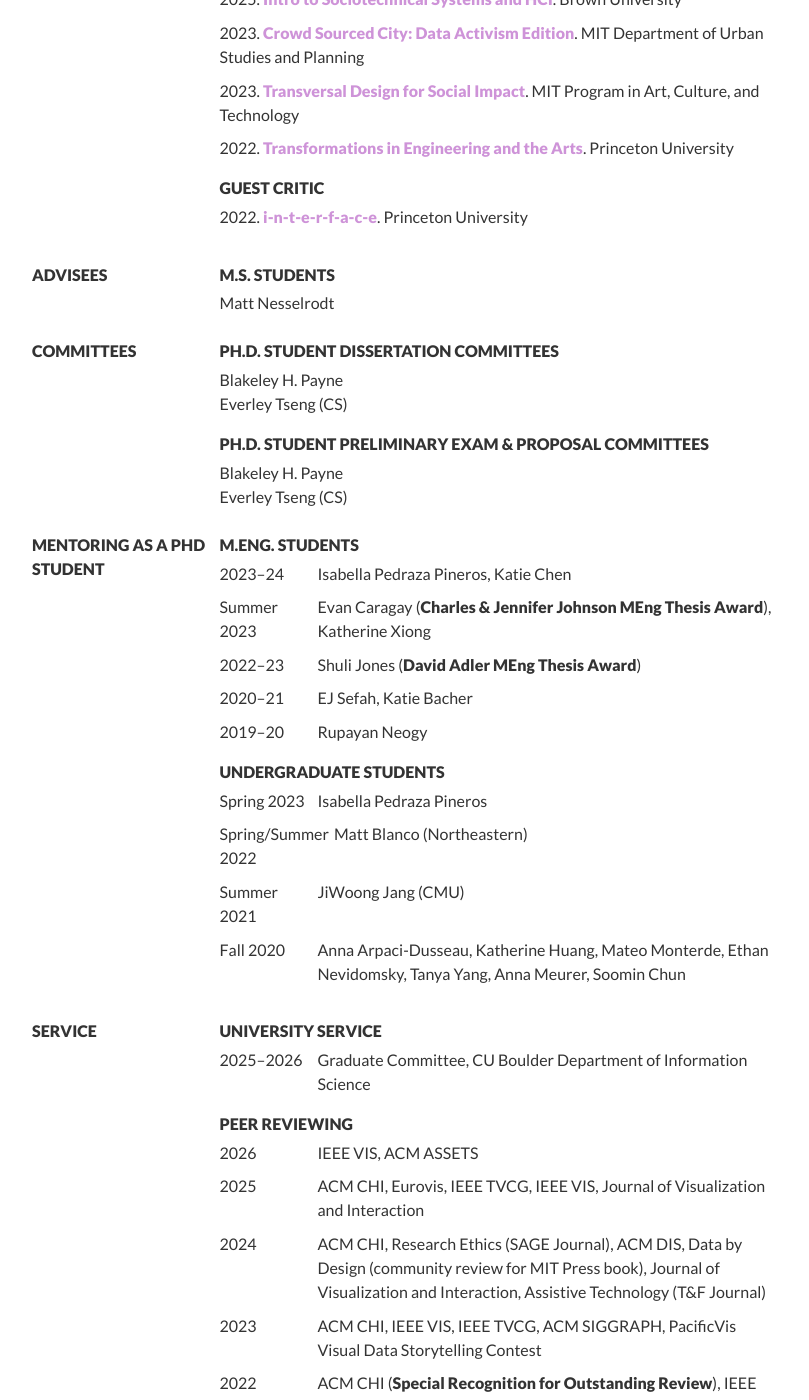
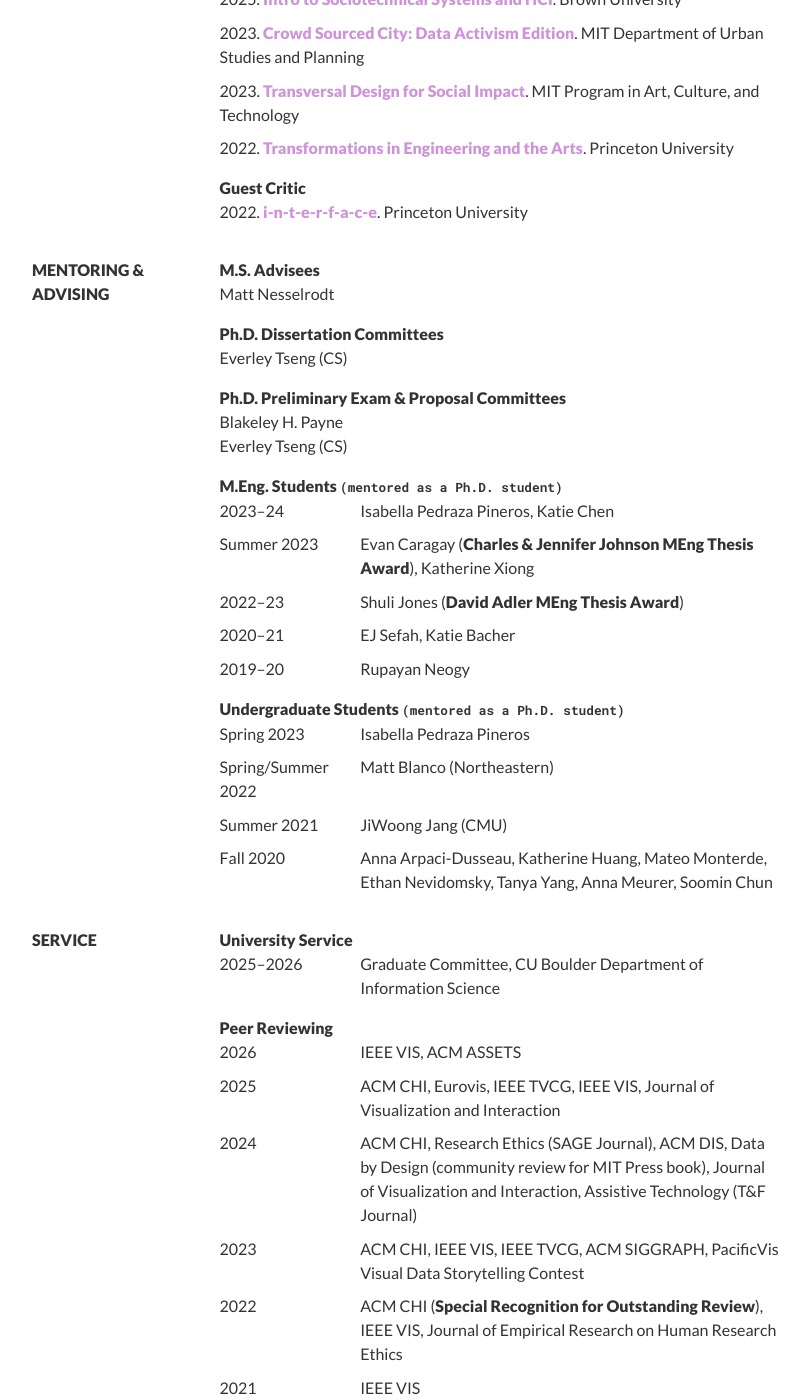
Before and after one commit to jonathanzong/jonathanzong.com, a Jekyll site: the page built from cv.html, in a window 1280 px wide and 1400 px high, scrolled down 7438 px. Shown: the whole window, without its empty margins (233-1042 px from the left). Built offline with Jekyll 4.4.1, drawn with Linux system fonts in a browser that asks for light colours; nearby versions of some CDN libraries; some of the changed text lies outside the part shown.

Commit message:
cv update

```diff
--- a/cv.html
+++ b/cv.html
@@ -22,60 +22,24 @@
       <h2>Education</h2>
     </div>
     <div class="col-print-9">
+      {% for school in site.data.cv.education %}
       <div class="entry">
-        <h3>Massachusetts Institute of Technology</h3>
+        <h3>{{ school.institution }}</h3>
 
+        {% for entry in school.entries %}
         <div style="display:flex">
           <div class="col-print-3">
-            2018–2024
+            {{ entry.period }}
           </div>
           <div class="col-print-9">
-            <div>Ph.D. Electrical Engineering & Computer Science</div>
-            <div>Minor in Science, Technology, and Society</div>
-            <div class="meta-text">Advisor: Arvind Satyanarayan</div>
+            {% for item in entry.items %}
+              <div{% if item.meta %} class="meta-text"{% endif %}>{{ item.text }}</div>
+            {% endfor %}
           </div>
         </div>
-
-        <div style="display:flex">
-          <div class="col-print-3">
-            2018–2020
+        {% endfor %}
       </div>
-          <div class="col-print-9">
-            S.M. Electrical Engineering & Computer Science
-          </div>
-        </div>
-      </div>
-
-
-      <div class="entry">
-        <h3>Princeton University</h3>
-
-        <div style="display:flex">
-          <div class="col-print-3">
-            2014–2018
-          </div>
-          <div class="col-print-9">
-            <div>B.S.E. Computer Science</div>
-            <div class="meta-text">Advisor: J. Nathan Matias</div>
-            <div>Certificate in Visual Arts</div>
-            <div class="meta-text">Advisor: David Reinfurt</div>
-          </div>
-        </div>
-      </div>
-
-
-      <div class="entry">
-        <h3>University of Oxford</h3>
-
-        <div style="display:flex">
-          <div class="col-print-3">
-            Spring 2017
-          </div>
-          <div class="col-print-9">
-            <div>Visiting Student</div>
-          </div>
-        </div>
-      </div>
+      {% endfor %}
     </div>
 </section>
 
@@ -129,7 +93,7 @@
           </div>
           <div class="col-print-9">
             {% for award in site.data.cv.awards[year] %}
-              <h3>{{award.title}}</h3>
+              <div>{{award.title}}</div>
             {% endfor %}
           </div>
         </div>
@@ -146,28 +110,28 @@
     <h2>Publications</h2>
   </div>
   <div class="col-print-9">
-    <h2>Peer-Reviewed Publications</h2>
+    <h3>Peer-Reviewed Publications</h3>
     {% for pub in site.data.cv.publications.pubs %}
       <div class="entry">
         {{pub.year}}. {% if pub.url %}<a class="paper-title" href="{{pub.url}}">{{pub.title}}</a>{% else %}<span class="paper-title">{{pub.title}}</span>{% endif %}. <span class="paper-authors">{{pub.authors}}</span>. {% if pub.venue %}<span class="paper-venue">{{pub.venue}}</span>.{% endif %} {% if pub.award %}<span class="paper-award">{{pub.award}}</span>{% endif %}
       </div>
     {% endfor %}
 
-    <h2>Edited Publications</h2>
+    <h3>Edited Publications</h3>
     {% for pub in site.data.cv.publications.magazines %}
       <div class="entry">
         {{pub.year}}. {% if pub.url %}<a class="paper-title" href="{{pub.url}}">{{pub.title}}</a>{% else %}<span class="paper-title">{{pub.title}}</span>{% endif %}. <span class="paper-authors">{{pub.authors}}</span>. {% if pub.venue %}<span class="paper-venue">{{pub.venue}}</span>.{% endif %}
       </div>
     {% endfor %}
 
-    <h2>Workshops, Conferences, Posters, and Demos</h2>
+    <h3>Workshops, Conferences, Posters, and Demos</h3>
     {% for pub in site.data.cv.publications.wopodemo %}
       <div class="entry">
         {{pub.year}}. {% if pub.url %}<a class="paper-title" href="{{pub.url}}">{{pub.title}}</a>{% else %}<span class="paper-title">{{pub.title}}</span>{% endif %}. <span class="paper-authors">{{pub.authors}}</span>. {% if pub.venue %}<span class="paper-venue">{{pub.venue}}</span>.{% endif %} {% if pub.award %}<span class="paper-award">{{pub.award}}</span>{% endif %}
       </div>
     {% endfor %}
 
-    <h2>Theses</h2>
+    <h3>Theses</h3>
     {% for pub in site.data.cv.publications.thesis %}
       <div class="entry">
         {{pub.year}}. {% if pub.url %}<a class="paper-title" href="{{pub.url}}">{{pub.title}}</a>{% else %}<span class="paper-title">{{pub.title}}</span>{% endif %}. {% if pub.venue %}<span class="paper-venue">{{pub.venue}}</span>.{% endif %}
@@ -182,7 +146,7 @@
     <h2>Talks & Presentations</h2>
   </div>
   <div class="col-print-9">
-    <h2>Invited Talks</h2>
+    <h3>Invited Talks</h3>
     {% for talk in site.data.cv.talks.invited %}
       <div class="entry">
         {% if talk.url %}<a class="paper-title" href="{{talk.url}}">{{talk.title}}</a>{% else %}<span class="paper-title">{{talk.title}}</span>{% endif %}
@@ -192,7 +156,7 @@
       </div>
     {% endfor %}
 
-    <h2>Conference Talks and Panels</h2>
+    <h3>Conference Talks and Panels</h3>
     {% for talk in site.data.cv.talks.conference %}
       <div class="entry">
         {% if talk.url %}<a class="paper-title" href="{{talk.url}}">{{talk.title}}</a>{% else %}<span class="paper-title">{{talk.title}}</span>{% endif %}
@@ -202,7 +166,7 @@
       </div>
     {% endfor %}
 
-    <h2>Invited Seminar Participation</h2>
+    <h3>Invited Seminar Participation</h3>
     {% for talk in site.data.cv.talks.seminar %}
       <div class="entry">
         {% if talk.url %}<a class="paper-title" href="{{talk.url}}">{{talk.title}}</a>{% else %}<span class="paper-title">{{talk.title}}</span>{% endif %}
@@ -220,28 +184,28 @@
     <h2>Public Scholarship</h2>
   </div>
   <div class="col-print-9">
-    <h2>Op-Eds</h2>
+    <h3>Op-Eds</h3>
     {% for pub in site.data.cv.public_scholarship.opeds %}
       <div class="entry">
         {{pub.year}}. {% if pub.url %}<a class="paper-title" href="{{pub.url}}">{{pub.title}}</a>{% else %}<span class="paper-title">{{pub.title}}</span>{% endif %}. <span class="paper-authors">{{pub.authors}}</span>. {% if pub.venue %}<span class="paper-venue">{{pub.venue}}</span>.{% endif %}
       </div>
     {% endfor %}
 
-    <h2>Conversations</h2>
+    <h3>Conversations</h3>
     {% for pub in site.data.cv.public_scholarship.conversations %}
       <div class="entry">
         {{pub.year}}. {% if pub.url %}<a class="paper-title" href="{{pub.url}}">{{pub.title}}</a>{% else %}<span class="paper-title">{{pub.title}}</span>{% endif %}. {% if pub.authors %}<span class="paper-authors">{{pub.authors}}</span>.{% endif %} {% if pub.venue %}<span class="paper-venue">{{pub.venue}}</span>.{% endif %}
       </div>
     {% endfor %}
 
-    <h2>Data Journalism</h2>
+    <h3>Data Journalism</h3>
     {% for pub in site.data.cv.public_scholarship.datajourn %}
       <div class="entry">
         {{pub.year}}. {% if pub.url %}<a class="paper-title" href="{{pub.url}}">{{pub.title}}</a>{% else %}<span class="paper-title">{{pub.title}}</span>{% endif %}. <span class="paper-authors">{{pub.authors}}</span>. {% if pub.venue %}<span class="paper-venue">{{pub.venue}}</span>.{% endif %}
       </div>
     {% endfor %}
 
-    <h2>Policy Engagement</h2>
+    <h3>Policy Engagement</h3>
     {% for pub in site.data.cv.public_scholarship.policy %}
       <div class="entry">
         {{pub.year}}. {% if pub.url %}<a class="paper-title" href="{{pub.url}}">{{pub.title}}</a>{% else %}<span class="paper-title">{{pub.title}}</span>{% endif %}. <span class="paper-authors">{{pub.authors}}</span>. {% if pub.venue %}<span class="paper-venue">{{pub.venue}}</span>.{% endif %}
@@ -259,10 +223,10 @@
       {% assign year = entry[0] %}
       <div class="entry">
         <div style="display:flex">
-          <div class="col-print-2">
+          <div class="col-print-3">
             {{year}}
           </div>
-          <div class="col-print-10">
+          <div class="col-print-9">
             {% for pub in site.data.cv.exhibitions[year] %}
               <div>{% if pub.url %}<a class="paper-title" href="{{pub.url}}">{{pub.title}}</a>{% else %}<span class="paper-title">{{pub.title}}</span>{% endif %}. {% if pub.venue %}<span class="paper-venue">{{pub.venue}}</span>.{% endif %}</div>
             {% endfor %}
@@ -279,28 +243,22 @@
     <h2>Collections</h2>
   </div>
   <div class="col-print-9">
+    {% for entry in site.data.cv.collections %}
+      {% assign year = entry[0] %}
       <div class="entry">
         <div style="display:flex">
-        <div class="col-print-2">
-          2018
+          <div class="col-print-3">
+            {{year}}
           </div>
-        <div class="col-print-10">
-          <h3>Van Alan Clark, Jr. Library, School of the Museum of Fine Arts, Tufts University</h3>
-          <div class="meta-text"><a href="https://tufts-primo.hosted.exlibrisgroup.com/permalink/f/bnf7qa/01TUN_ALMA21205187020003851">Everyone Should</a></div>
+          <div class="col-print-9">
+            {% for item in site.data.cv.collections[year] %}
+              <h3>{{item.institution}}</h3>
+              <div class="meta-text">{% if item.url %}<a href="{{item.url}}">{{item.title}}</a>{% else %}{{item.title}}{% endif %}</div>
+            {% endfor %}
           </div>
         </div>
       </div>
-    <div class="entry">
-      <div style="display:flex">
-        <div class="col-print-2">
-          2016
-        </div>
-        <div class="col-print-10">
-          <h3>Graphic Arts Collection, Firestone Library, Princeton University</h3>
-          <div class="meta-text"><a href="https://graphicarts.princeton.edu/2016/05/20/nap-poems-published-by-the-letterpress-club/">Nap Poems</a></div>
-        </div>
-      </div>
-    </div>
+    {% endfor %}
   </div>
 </section>
 
@@ -309,43 +267,22 @@
     <h2>Art Book Fairs</h2>
   </div>
   <div class="col-print-9">
+    {% for entry in site.data.cv.art_book_fairs %}
+      {% assign year = entry[0] %}
       <div class="entry">
         <div style="display:flex">
-        <div class="col-print-2">
-          2019
+          <div class="col-print-3">
+            {{year}}
           </div>
-        <div class="col-print-10">
-          <h3>Tiny Tech Zines, Navel LA</h3>
-          <div class="meta-text">with Free Radicals</div>
+          <div class="col-print-9">
+            {% for item in site.data.cv.art_book_fairs[year] %}
+              <div class="paper-title">{{item.title}}</div>
+              {% if item.meta %}<div class="meta-text">{{item.meta}}</div>{% endif %}
+            {% endfor %}
           </div>
         </div>
       </div>
-    <div class="entry">
-      <div style="display:flex">
-        <div class="col-print-2">
-          2019
-        </div>
-        <div class="col-print-10">
-          <h3>Press Play, Pioneer Works</h3>
-          <div class="meta-text">with Tech Zine Fair</div>
-        </div>
-      </div>
-    </div>
-    <div class="entry">
-      <div style="display:flex">
-        <div class="col-print-2">
-          2018
-        </div>
-        <div class="col-print-10">
-          <h3>Odds and Ends, Yale University</h3>
-          <h3>Zine Soup 3.0: Makers Market, Chinatown Soup</h3>
-          <h3>NY Tech Zine Fair, School for Poetic Computation</h3>
-          <h3>Boston Art Book Fair, Boston Center for the Arts</h3>
-        </div>
-      </div>
-    </div>
-
-
+    {% endfor %}
   </div>
 </section>
 
@@ -354,7 +291,7 @@
     <h2>Teaching</h2>
   </div>
   <div class="col-print-9">
-    <h2>Instructor</h2>
+    <h3>Instructor</h3>
 
     {% for pub in site.data.cv.teaching.instructor %}
       <div class="entry">
@@ -363,7 +300,7 @@
       </div>
     {% endfor %}
 
-    <h2>Guest Lecturer / Speaker</h2>
+    <h3>Guest Lecturer / Speaker</h3>
 
     {% for pub in site.data.cv.teaching.guest %}
       <div class="entry">
@@ -372,7 +309,7 @@
       </div>
     {% endfor %}
 
-    <h2>Guest Critic</h2>
+    <h3>Guest Critic</h3>
 
     {% for pub in site.data.cv.teaching.critic %}
       <div class="entry">
@@ -386,60 +323,46 @@
 
 <section>
   <div class="col-print-3">
-    <h2>Advisees</h2>
+    <h2>Mentoring &amp; Advising</h2>
   </div>
   <div class="col-print-9">
-    <h2>M.S. Students</h2>
+    <h3>M.S. Advisees</h3>
     {% for name in site.data.cv.mentorship.advisees.ms %}
       <div>{{name}}</div>
     {% endfor %}
-  </div>
-</section>
 
-<section>
-  <div class="col-print-3">
-    <h2>Committees</h2>
-  </div>
-  <div class="col-print-9">
-    <h2>Ph.D. Student Dissertation Committees</h2>
+    <h3>Ph.D. Dissertation Committees</h3>
+    {% for name in site.data.cv.mentorship.committees.dissertation %}
+      <div>{{name}}</div>
+    {% endfor %}
+
+    <h3>Ph.D. Preliminary Exam &amp; Proposal Committees</h3>
     {% for name in site.data.cv.mentorship.committees.prelimOrProposal %}
       <div>{{name}}</div>
     {% endfor %}
 
-    <h2>Ph.D. Student Preliminary Exam & Proposal Committees</h2>
-    {% for name in site.data.cv.mentorship.committees.prelimOrProposal %}
-      <div>{{name}}</div>
-    {% endfor %}
-  </div>
-</section>
-
-<section>
-  <div class="col-print-3">
-    <h2>Mentoring as a PhD student</h2>
-  </div>
-  <div class="col-print-9">
-    <h2>M.Eng. Students</h2>
+    <h3>M.Eng. Students <span class="meta-text">(mentored as a Ph.D. student)</span></h3>
     {% for pub in site.data.cv.mentorship.asPhdStudent.meng %}
       <div class="entry">
         <div style="display:flex">
-          <div class="col-print-2">
+          <div class="col-print-3">
             {{pub.year}}
           </div>
-          <div class="col-print-10">
+          <div class="col-print-9">
             <div>{{pub.names}}</div>
           </div>
         </div>
       </div>
     {% endfor %}
 
-    <h2>Undergraduate Students</h2>
+    <h3>Undergraduate Students <span class="meta-text">(mentored as a Ph.D. student)</span></h3>
     {% for pub in site.data.cv.mentorship.asPhdStudent.undergrad %}
       <div class="entry">
         <div style="display:flex">
-          <div class="col-print-2">
+          <div class="col-print-3">
             {{pub.year}}
           </div>
-          <div class="col-print-10">
+          <div class="col-print-9">
             <div>{{pub.names}}</div>
           </div>
         </div>
@@ -453,28 +376,28 @@
     <h2>Service</h2>
   </div>
   <div class="col-print-9">
-    <h2>University Service</h2>
+    <h3>University Service</h3>
     {% for item in site.data.cv.service.university %}
       <div class="entry">
         <div style="display:flex">
-          <div class="col-print-2">
+          <div class="col-print-3">
             {{ item.years }}
           </div>
-          <div class="col-print-10">
+          <div class="col-print-9">
             <div>{{ item.activity }}</div>
           </div>
         </div>
       </div>
     {% endfor %}
 
-    <h2>Peer Reviewing</h2>
+    <h3>Peer Reviewing</h3>
     {% for item in site.data.cv.service.peer_reviewing %}
       <div class="entry">
         <div style="display:flex">
-          <div class="col-print-2">
+          <div class="col-print-3">
             {{ item.year }}
           </div>
-          <div class="col-print-10">
+          <div class="col-print-9">
             <div>
               {% for venue in item.venues %}
                 {% if venue.name %}
@@ -489,42 +412,42 @@
       </div>
     {% endfor %}
 
-    <h2>Other Academic Service</h2>
+    <h3>Other Academic Service</h3>
     {% for item in site.data.cv.service.academic %}
       <div class="entry">
         <div style="display:flex">
-          <div class="col-print-2">
+          <div class="col-print-3">
             {{ item.year }}
           </div>
-          <div class="col-print-10">
+          <div class="col-print-9">
             <div>{{ item.activities | join: ", " }}</div>
           </div>
         </div>
       </div>
     {% endfor %}
 
-    <h2>Event Organizing</h2>
+    <h3>Event Organizing</h3>
     {% for item in site.data.cv.service.event_organizing %}
       <div class="entry">
         <div style="display:flex">
-          <div class="col-print-2">
+          <div class="col-print-3">
             {{ item.year }}
           </div>
-          <div class="col-print-10">
+          <div class="col-print-9">
             <div>{{ item.events | join: ", " }}</div>
           </div>
         </div>
       </div>
     {% endfor %}
 
-    <h2>Community Building & Activism</h2>
+    <h3>Community Building & Activism</h3>
     {% for item in site.data.cv.service.community %}
       <div class="entry">
         <div style="display:flex">
-          <div class="col-print-2">
+          <div class="col-print-3">
             {{ item.year }}
           </div>
-          <div class="col-print-10">
+          <div class="col-print-9">
             <div>{{ item.organizations | join: ", " }}</div>
           </div>
         </div>
@@ -539,14 +462,14 @@
     <h2>Selected Press</h2>
   </div>
   <div class="col-print-9">
-    <h2>Featured</h2>
+    <h3>Featured</h3>
     {% for pub in site.data.cv.press.featured %}
       <div class="entry">
         {{pub.year}}. {% if pub.url %}<a class="paper-title" href="{{pub.url}}">{{pub.title}}</a>{% else %}<span class="paper-title">{{pub.title}}</span>{% endif %}. {% if pub.venue %}<span class="paper-venue">{{pub.venue}}</span>.{% endif %}
       </div>
     {% endfor %}
 
-    <h2>Quoted</h2>
+    <h3>Quoted</h3>
     {% for pub in site.data.cv.press.quoted %}
       <div class="entry">
         {{pub.year}}. {% if pub.url %}<a class="paper-title" href="{{pub.url}}">{{pub.title}}</a>{% else %}<span class="paper-title">{{pub.title}}</span>{% endif %}. {% if pub.venue %}<span class="paper-venue">{{pub.venue}}</span>.{% endif %}
--- a/stylesheets/cv.scss
+++ b/stylesheets/cv.scss
@@ -38,6 +38,10 @@
 h3 {
   font-size: inherit;
   line-height: inherit;
+
+  &:not(:first-child) {
+    margin-top: 1em;
+  }
 }
 
 em {
```
Also changed, not shown: other parts of cv.html (+1 -1 lines), _data/cv/art_book_fairs.json (added, +12 -0 lines), _data/cv/collections.json (added, +16 -0 lines), _data/cv/education.json (added, +46 -0 lines), 1 other file. Lines whose indentation alone changed are shown as unchanged.
